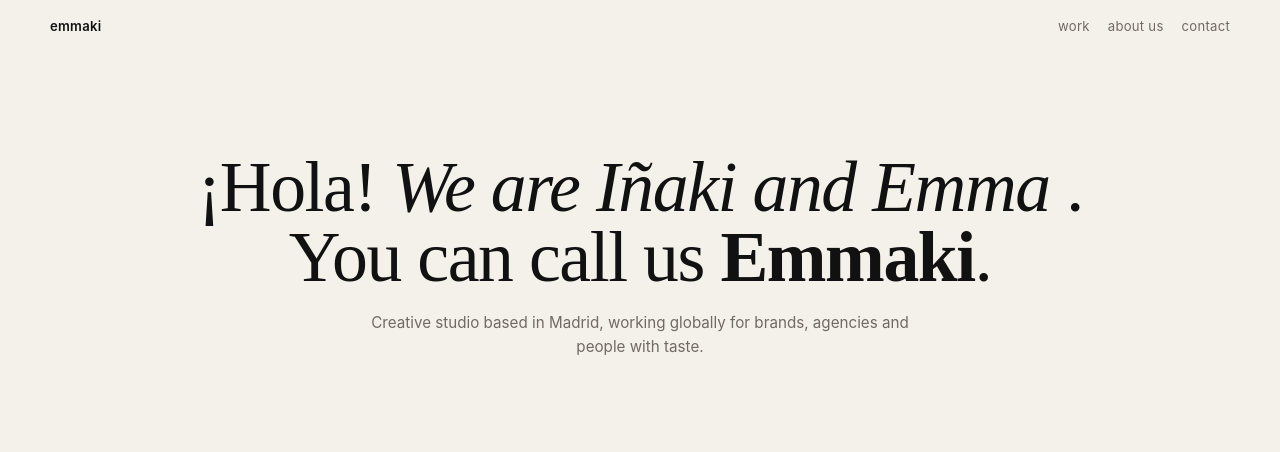
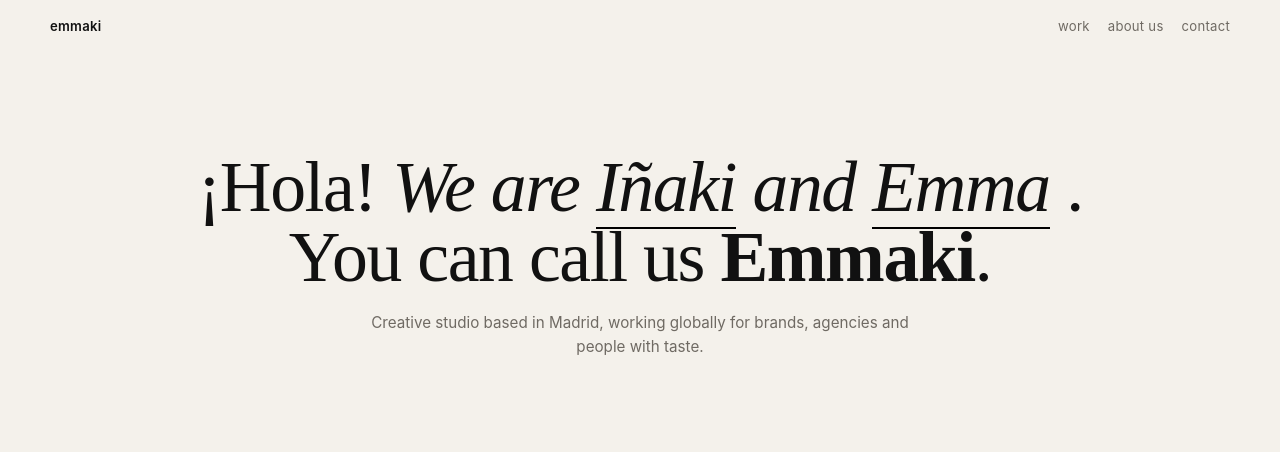
Before and after one commit to akicandel/Akiandemma, a plain HTML site: page index.html in a window 1280 px wide. Shown: the top 452 px of the page. Drawn offline with Linux system fonts and the light colour scheme; a web font is replaced by a local one.

Commit message:
Update style.css

```diff
--- a/style.css
+++ b/style.css
@@ -114,6 +114,16 @@ a {
   line-height: 0.98;
   font-weight: 500;
   letter-spacing: -0.02em;
+}
+
+.hero-title a {
+  text-decoration: none;
+  border-bottom: 2px solid black;
+  transition: all 0.3s ease;
+}
+
+.hero-title a:hover {
+  border-bottom: 4px solid black;
 }
 
 .hero-title em {
```
